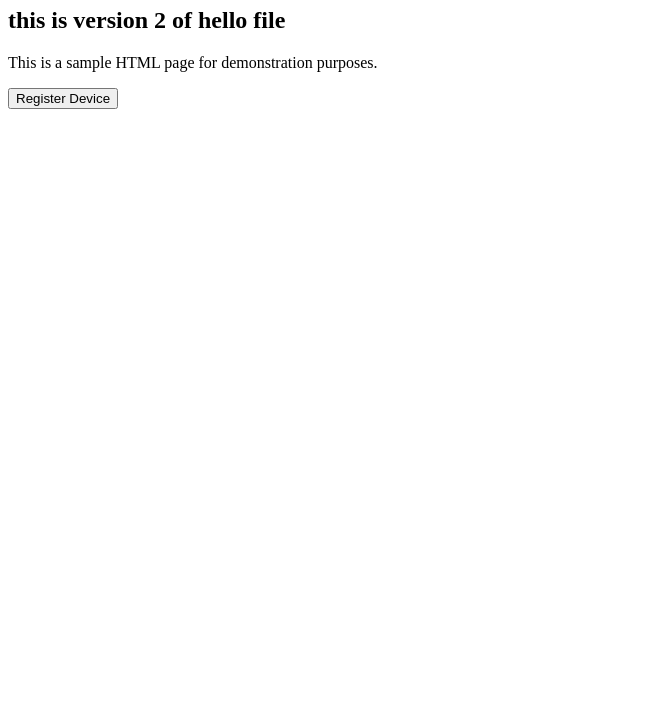
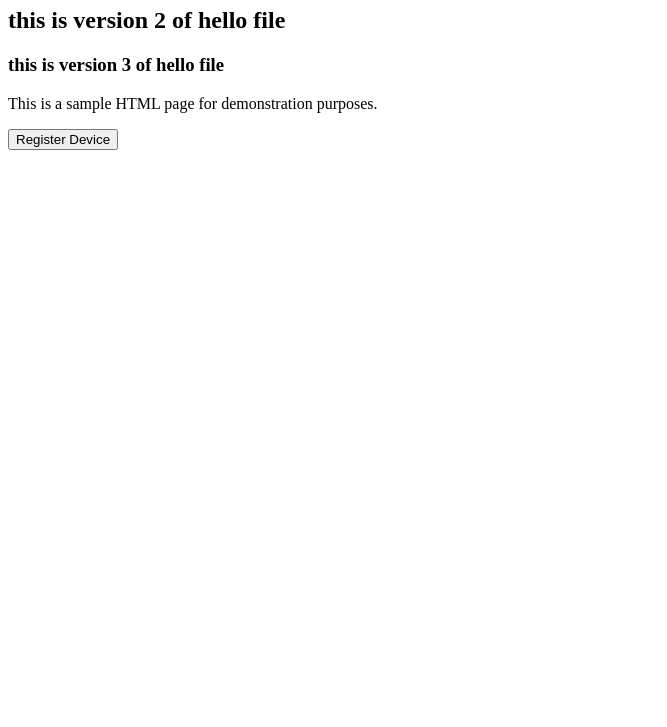
Before and after one commit to YuvrajAkhote/myrepo, a plain HTML site: page hello.html in a window 1280 px wide. Shown: the part 73-800 px from the top of the page, without its empty margins (0-667 px from the left). Drawn offline with Linux system fonts and the light colour scheme.

Commit message:
this is version 3 of hello file

```diff
--- a/hello.html
+++ b/hello.html
@@ -9,6 +9,7 @@
 
     <h1>Welcome to Device Management Dashboard</h1>
     <h2>this is version 2 of hello file</h2>
+    <h3>this is version 3 of hello file</h3>
 
     <p>This is a sample HTML page for demonstration purposes.</p>
 
```
